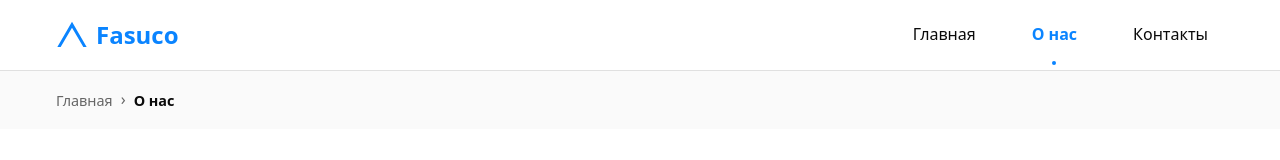
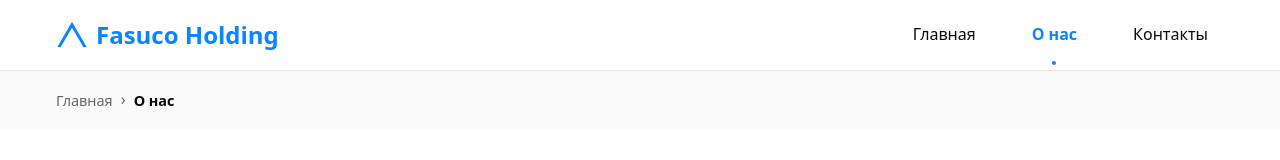
Before and after one commit to myschproj/site, a plain HTML site: page about.html in a window 1280 px wide. Shown: the top 160 px of the page. Drawn offline with Linux system fonts and the light colour scheme; a script that the page names is missing.

Commit message:
Update about.html

```diff
--- a/about.html
+++ b/about.html
@@ -15,7 +15,7 @@
                     <svg class="site-header__logo" viewBox="0 0 24 24" fill="currentColor">
                         <path d="M12 2L1 21h22L12 2zm0 4.5l8.5 14.5h-17L12 6.5z"/>
                     </svg>
-                    Fasuco
+                    Fasuco Holding
                 </a>
 
                 <nav class="site-nav" aria-label="Основная навигация">
```
